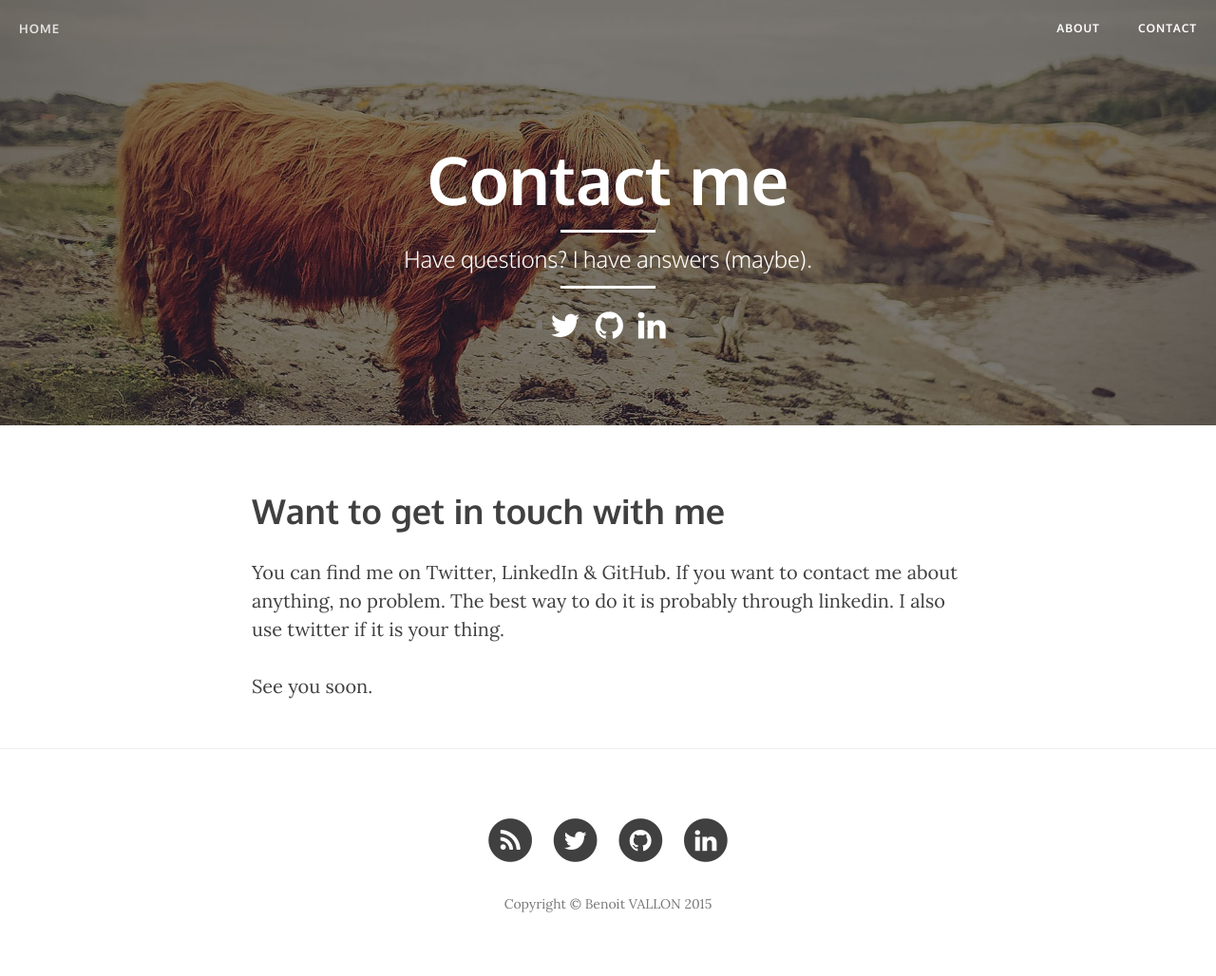
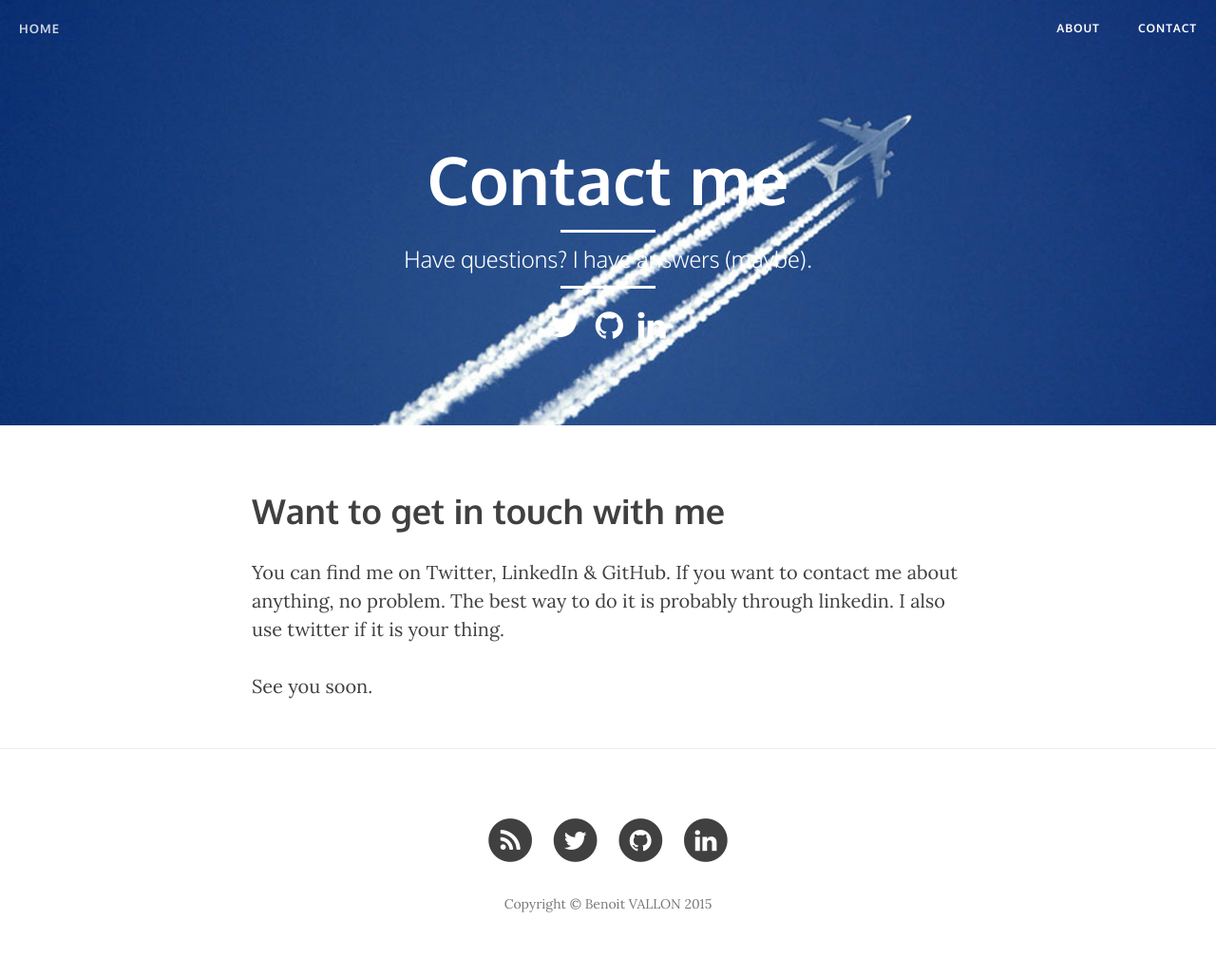
Before and after one commit to benoitvallon/benoitvallon.github.io, a Jekyll site: the page built from contact.md, in a window 1280 px wide. Shown: the whole page at 95% size. Built offline with Jekyll 4.4.1, drawn with Linux system fonts in a browser that asks for light colours; nearby versions of some CDN libraries; Markdown is read by kramdown in place of the engine named in the settings.

Commit message:
Ads images for about and contact

```diff
--- a/_layouts/page.html
+++ b/_layouts/page.html
@@ -3,7 +3,7 @@ layout: default
 ---
 
 <!-- Page Header -->
-<header class="intro-header" style="background-image: url('{{ site.baseurl }}/{% if page.header-img %}{{ page.header-img }}{% else %}{{ site.header-img }}{% endif %}')">
+<header class="intro-header" style="background-color:{{page.header-img-color}};background-image: url('{{ site.baseurl }}/{% if page.header-img %}{{ page.header-img }}{% else %}{{ site.header-img }}{% endif %}')">
     <div class="container">
         <div class="row">
             <div class="col-lg-8 col-lg-offset-2 col-md-10 col-md-offset-1">
--- a/contact.md
+++ b/contact.md
@@ -3,6 +3,7 @@ layout: page
 title: "Contact me"
 description: "Have questions? I have answers (maybe)."
 header-img: "img/contact-bg.jpg"
+header-img-color: rgb(29, 64, 129)
 permalink: /contact/
 ---
 
--- a/css/clean-blog.css
+++ b/css/clean-blog.css
@@ -176,7 +176,7 @@ hr.small {
 }
 .intro-header {
   background: no-repeat center center;
-  background-color: #808080;
+  background-color: #cdcdcd;
   background-attachment: scroll;
   -webkit-background-size: cover;
   -moz-background-size: cover;
--- a/index.html
+++ b/index.html
@@ -1,6 +1,7 @@
 ---
 layout: page
 description: "Freelance web developer, lover of JS and all new stuff #flux #reactjs #docker... Co-founder and prev. CTO @pageyourself, involved in @AllOverSequins"
+header-img-color: rgb(51, 54, 39)
 ---
 
 {% for post in paginator.posts %}
```
Also changed, not shown: about.md (+1 -0 lines), img/about-bg-old.jpg (added), img/about-bg.jpg, img/contact-bg-old.jpg (added), img/contact-bg.jpg.
